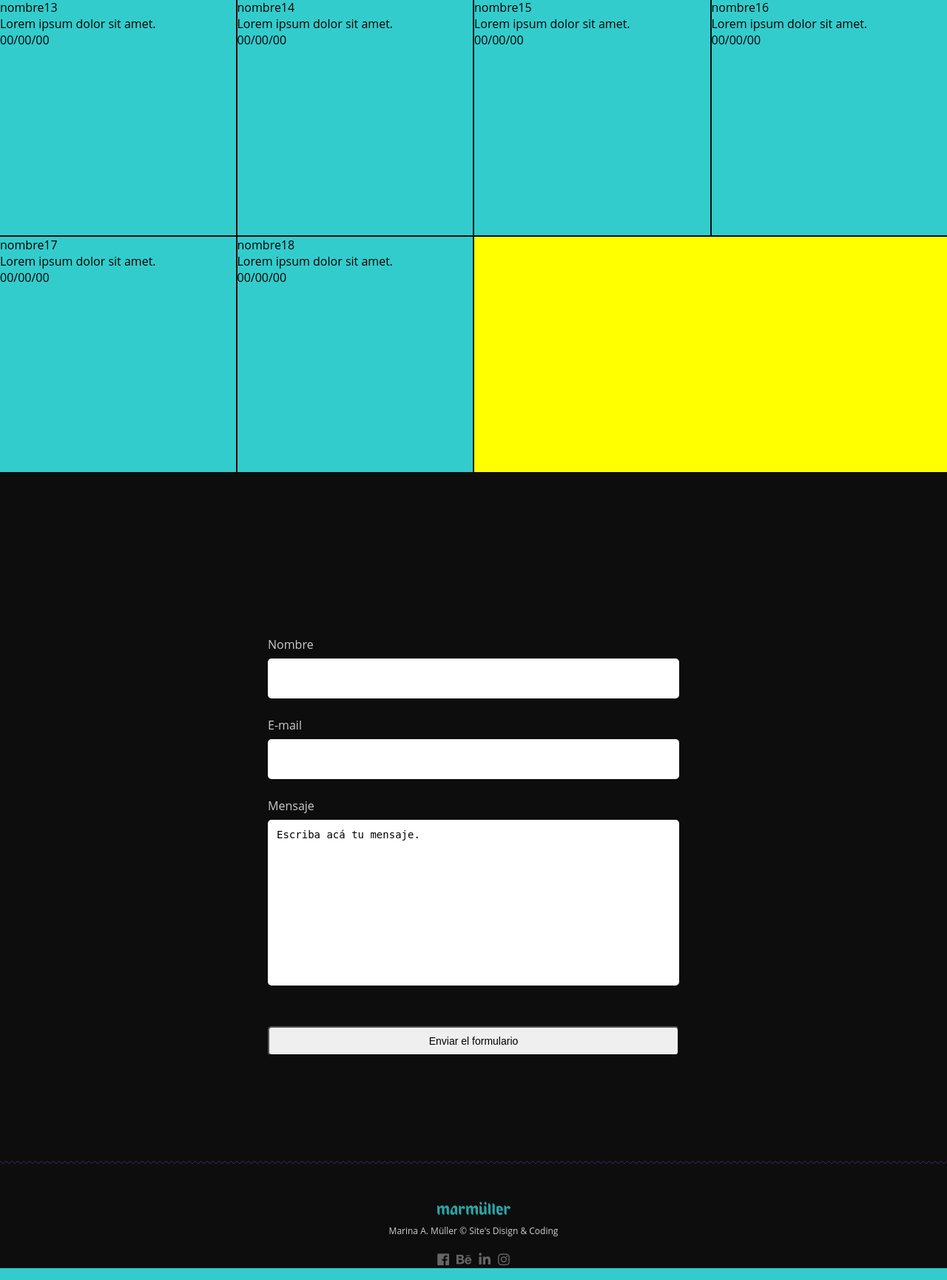
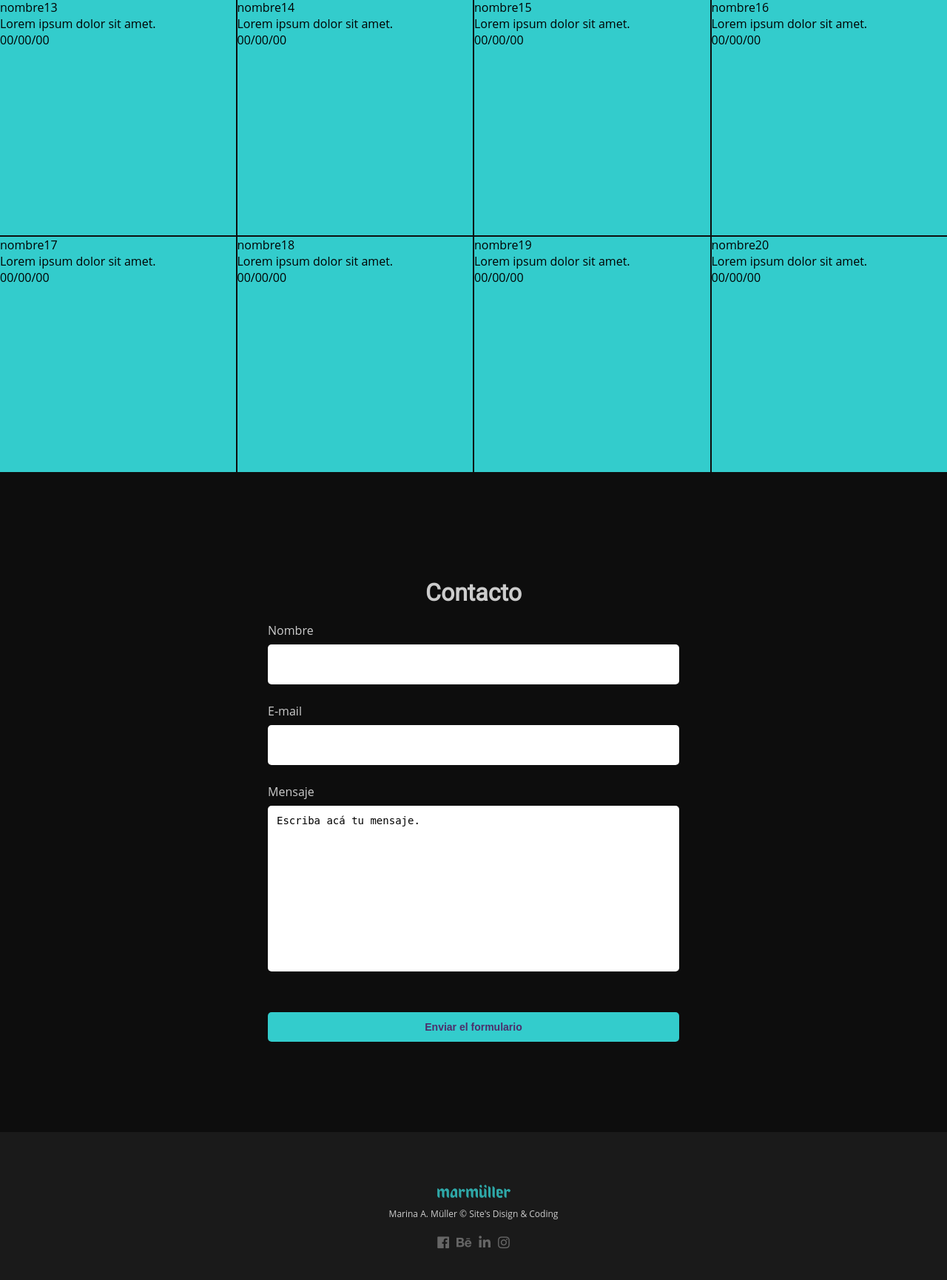
Before and after one commit to MarMuller/miPorfolio, a PHP site: page / in a window 1280 px wide. Shown: the part 3795-5525 px from the top of the page at 74% size. Run offline with PHP 8.4, Linux system fonts and the light colour scheme.

Commit message:
css en form

```diff
--- a/css/gallery-style.css
+++ b/css/gallery-style.css
@@ -1,6 +1,6 @@
 .myGallery {
   overflow: hidden;
-  background-color: yellow;
+  /* background-color: yellow; */
 }
 
 .myGallery ul {
--- a/css/myform.css
+++ b/css/myform.css
@@ -39,6 +39,24 @@
   font-size: 14px;
 }
 
+.myForm input:focus {
+  color:#4d2e6b;
+  font-weight: bold;
+  outline: 0;
+  -webkit-box-shadow: inset 0px 0px 0px 2px #33cccc;
+  -moz-box-shadow: inset 0px 0px 0px 2px #33cccc;
+  box-shadow: inset 0px 0px 0px 2px #33cccc;
+}
+
+.myForm textarea:focus {
+  color:#4d2e6b;
+  font-weight: bold;
+  outline: 0;
+  -webkit-box-shadow: inset 0px 0px 0px 2px #33cccc;
+  -moz-box-shadow: inset 0px 0px 0px 2px #33cccc;
+  box-shadow: inset 0px 0px 0px 2px #33cccc;
+}
+
 .myForm input {
   height: 30px;
 }
@@ -51,7 +69,19 @@
 .myForm button {
   width: 100%;
   height: 40px;
+  border: 0;
   border-radius: 5px;
   margin-top: 50px;
   font-size: 14px;
+  background-color:#33cccc;
+  color: #4d2e6b;
+  cursor: pointer;
+  font-weight: bold;
 }
+
+.myForm button:hover {
+  background-color: #20dfdf;
+  color: #4d2277;
+  transition: 0.5s ease;
+  /* transform: translateY(-2px); */
+}
--- a/css/nav-style.css
+++ b/css/nav-style.css
@@ -90,7 +90,7 @@ nav {
 }
 
 #mySocialMedia {
-  background-color: rgba(255, 255, 255, 0.1);
+  /* background-color: rgba(255, 255, 255, 0.1); */
   /* border: 1px solid rgba(26, 26, 26, .6);
   border-right: 0; */
   position: absolute;
@@ -106,16 +106,19 @@ nav {
 #mySocialMedia i {
   margin: 0 5px 0 5px;
   font-size: 18px;
-  color: #ccc;
+  color: #33cccc;
   padding: 8px 10px 8px 12px;
   transform: translateX(0px);
-  transition: transform 0.5s ease;
+  opacity: 0.2;
+  transition: 0.5s ease;
   margin: 0;
+
 }
 
 #mySocialMedia i:hover {
   transform: translateX(5px);
-  transition: transform 0.5s ease;
+  opacity: 0.4;
+  transition: 0.5s ease;
 }
 
 
--- a/includes/footer.php
+++ b/includes/footer.php
@@ -1,11 +1,9 @@
-<div class="footer-bg">
+<div class="footer-bg" style="background:#1a1a1a;padding:50px 0 0 0;">
 
   <footer>
-    <div style="margin-top: 20px;">
-      <?php include('includes/divider.php');?>
-    </div>
 
-    <div class="margin50">
+    <div class="">
+
       <div class="footer-logo">
         <a href="#"><?php echo file_get_contents("images/svg/marmuller-logo-02.svg"); ?></a>
       </div>
@@ -30,6 +28,7 @@
         <a href="#"><i class='fab fa-linkedin-in'></i></a>
         <a href="#"><i class='fab fa-instagram'></i></a>
       </div>
+
     </div>
 
   </footer>
--- a/includes/gallery.php
+++ b/includes/gallery.php
@@ -1,3 +1,12 @@
+<div id="migaleria" class="margin100">
+
+  <div class="text-maxwidth">
+    <div class="centerText whiteFont">
+      <h1>Lorem ipsum dolor sit amet</h1>
+      <h3 class="centerText" style="color:#ccc; margin-bottom:50px;">#Ilustraciones</h3>
+    </div>
+  </div>
+
   <div class="myGallery">
 
     <?php
@@ -28,3 +37,6 @@
     </ul>
 
   </div>
+
+
+</div>
--- a/includes/myform.php
+++ b/includes/myform.php
@@ -1,31 +1,35 @@
-<div class="centerContent">
+<div id="micontacto" class="centerContent">
 
-  <div id="formContainer" class="center margin100">
+  <div id="formContainer" class="center" style="margin-bottom:100px;">
 
-    <form class="myForm" action="../form-result.php" method="post">
+    <form class="myForm" action="mailto:muller.marina@hotmail.com" method="post" enctype="text/plain">
+
+      <div class="centerText whiteFont">
+        <h1>Contacto</h1>
+      </div>
 
       <div class="formTag formTagException">
         <label for="name">Nombre</label>
       </div>
       <div class="">
-        <input type="text" id="name" />
+        <input type="text" id="name" name="name" />
       </div>
 
       <div class="formTag">
         <label for="mail">E-mail</label>
       </div>
       <div class="">
-        <input type="email" id="mail" />
+        <input type="text" id="mail" name="email" />
       </div>
 
       <div class="formTag">
         <label for="msg">Mensaje</label>
       </div>
       <div class="">
-        <textarea id="msg">Escriba acá tu mensaje.</textarea>
+        <textarea id="msg" name="mensaje">Escriba acá tu mensaje.</textarea>
       </div>
 
-      <button type="submit">Enviar el formulario</button>
+      <button type="submit" value="send" >Enviar el formulario</button>
 
     </form>
 
--- a/includes/nav.php
+++ b/includes/nav.php
@@ -13,16 +13,13 @@
 
     <div id="nav-buttons">
       <ul id="nav-list">
-        <li><a href="#presentation">sobre mí</a></li>
+        <li><a href="#miintro">sobre mí</a></li>
         <?php include('includes/divider.php');?>
         <?php include('images/svg/dot.svg');?>
-        <li><a href="#otracosa">diseño</a></li>
+        <li><a href="#migaleria">mis trabajos</a></li>
         <?php include('includes/divider.php');?>
         <?php include('images/svg/dot.svg');?>
-        <li><a href="#otraotracosa">ilustración</a></li>
-        <?php include('includes/divider.php');?>
-        <?php include('images/svg/dot.svg');?>
-        <li><a href="#">contacto</a></li>
+        <li><a href="#micontacto">contacto</a></li>
       </ul>
     </div>
 
@@ -30,9 +27,9 @@
 
 </div>
 
-<div id="mySocialMedia">
+<!-- <div id="mySocialMedia">
   <a href="#"><i class='fab fa-facebook-f'></i></a>
   <a href="#"><i class='fab fa-linkedin-in'></i></a>
   <a href="#"><i class='fab fa-behance'></i></a>
   <a href="#"><i class='fab fa-instagram'></i></a>
-</div>
+</div> -->
--- a/includes/sobre-mi.php
+++ b/includes/sobre-mi.php
@@ -1,4 +1,7 @@
 <!-- INTRO -->
+
+<div id="miintro"></div>
+
 <div class="bg-container">
 
   <div class="fullcontainer adjustcentertext">
--- a/index.php
+++ b/index.php
@@ -18,20 +18,9 @@
     <?php include('includes/sobre-mi.php');?>
 
     <!-- GALERIA -->
+    <?php include('includes/gallery.php');?>
 
-    <div class="margin100">
-      <div class="text-maxwidth">
-        <div class="centerText whiteFont">
-          <h1>Lorem ipsum dolor sit amet</h1>
-          <h3 class="centerText" style="color:#ccc; margin-bottom:50px;">#Ilustraciones</h3>
-        </div>
-      </div>
-      <?php include('includes/gallery.php');?>
-    </div>
-
-    <!-- FIN GALERIA -->
-
-    <!-- SOBRE MÍ -->
+    <!-- CONTACTO -->
     <?php include('includes/myform.php');?>
 
     <!-- FOOTER -->
--- a/php/gallery-data.php
+++ b/php/gallery-data.php
@@ -252,4 +252,32 @@ $proyectos = [
       "../images/novedades/image3.jpg"
     ]
   ],
+  [
+    "name" => "nombre19",
+    "description" => "Lorem ipsum dolor sit amet.",
+    "date" => "00/00/00",
+    "cover" => "../images/novedades/image1.jpg",
+    "photos" =>
+    [
+      "../images/novedades/image2.jpg",
+      "../images/novedades/image1.jpg",
+      "../images/novedades/image3.jpg",
+      "../images/novedades/image1.jpg",
+      "../images/novedades/image3.jpg"
+    ]
+  ],
+  [
+    "name" => "nombre20",
+    "description" => "Lorem ipsum dolor sit amet.",
+    "date" => "00/00/00",
+    "cover" => "../images/novedades/image1.jpg",
+    "photos" =>
+    [
+      "../images/novedades/image2.jpg",
+      "../images/novedades/image1.jpg",
+      "../images/novedades/image3.jpg",
+      "../images/novedades/image1.jpg",
+      "../images/novedades/image3.jpg"
+    ]
+  ],
 ];
```
Lines whose indentation alone changed are shown as unchanged.
